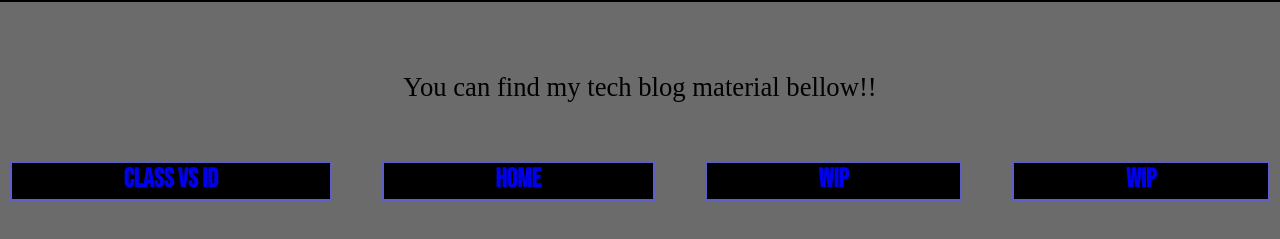
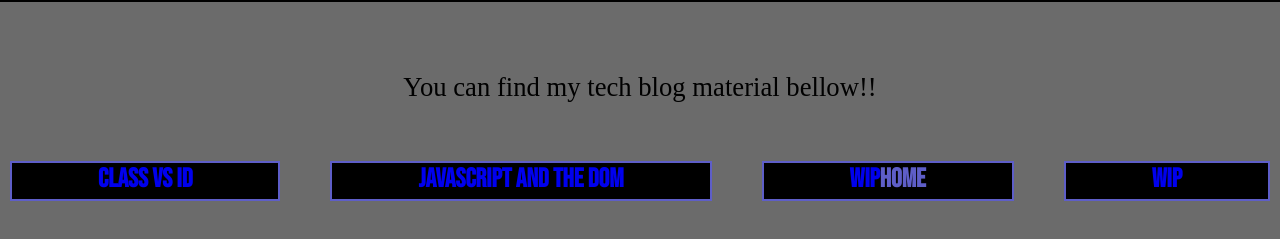
Before and after one commit to vitor-fernandess/vitor-fernandess.github.io, a plain HTML site: page tech-blog.html in a window 1280 px wide. Shown: the part 101-340 px from the top of the page. Drawn offline with Linux system fonts and the light colour scheme.

Commit message:
updated tech blog with JS and the DOM link

```diff
--- a/tech-blog.html
+++ b/tech-blog.html
@@ -26,8 +26,8 @@
 
      <div class="grid-row">
       <div class="item-grid"><a href="/blog/html-css.html">Class vs id</a></div>
-      <div class="item-grid"><a href="index.html">Home</a></div>
-      <div class="item-grid"><a href="#">WIP</a></div>
+      <div class="item-grid"><a href="javascript-dom.html">Javascript and the dom</a></div>
+      <div class="item-grid"><a href="index.html">WIP</a>Home</div>
       <div class="item-grid"><a href="#">wip</a></div>
      </div>
      <br>
```
